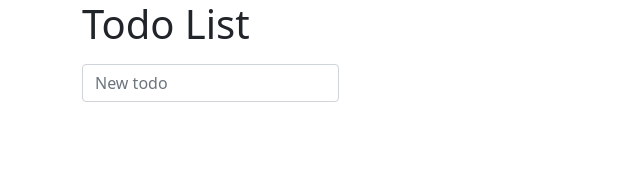
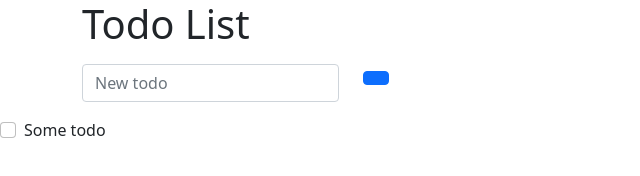
Before and after one commit to VladimirRM/Todo-js-Nepomnyashchiy, a plain HTML site: page index.html in a window 1280 px wide. Shown: the whole page, without its empty margins (0-640 px from the left). Drawn offline with nearby package versions, Linux system fonts and the light colour scheme.

Commit message:
Add second input.

```diff
--- a/index.html
+++ b/index.html
@@ -20,9 +20,17 @@
           <input type="text" class="form-control" placeholder="New todo" />
         </dib>
         <div class="col-auto">
-            <button id="addTodo" class="btn"></button>
+            <button id="addTodo" class="btn btn-primary"></button>
         </div>
       </dib>
+    </div>
+    <div id="todos">
+        <div class="form-check">
+            <label class="form-check-label">
+                <input type="checkbox" class="form-check-input">
+                Some todo
+            </label>
+        </div>
     </div>
     <script src="script.js"></script>
   </body>
```
